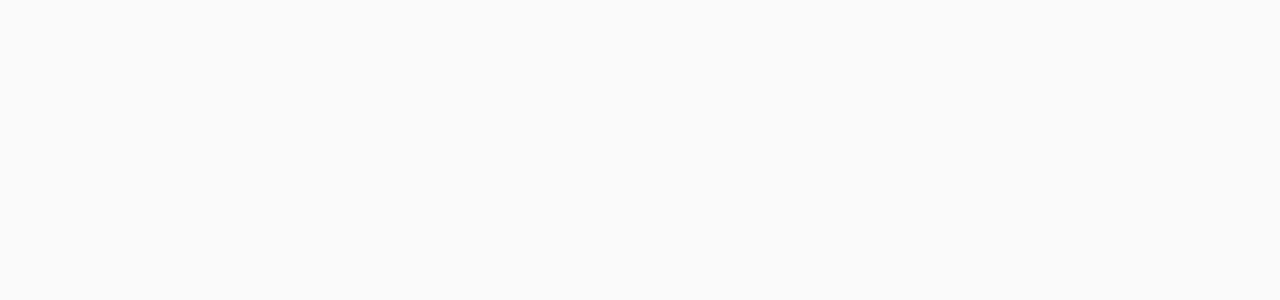
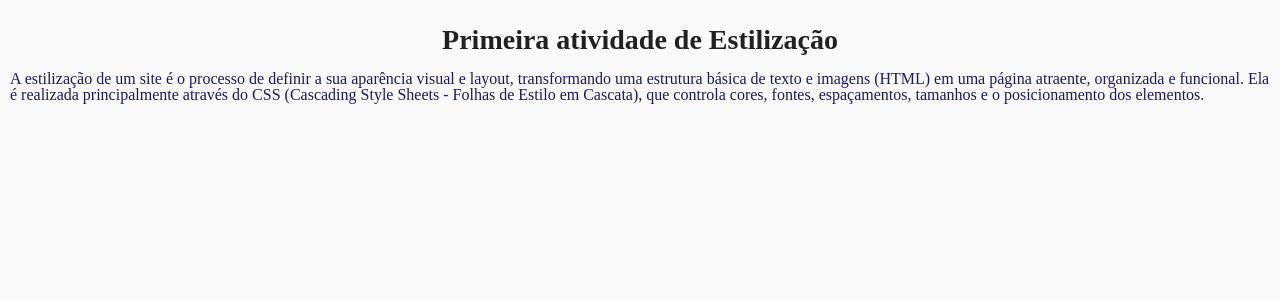
Before and after one commit to Plantikow/introducao-vitejs, a React (Vite) app: page /atividade/1 in a window 1280 px wide. Before the commit this address had no page. Shown: the top 300 px of the page. Built offline with nearby package versions, Linux system fonts and the light colour scheme.

Commit message:
atv estilo

```diff
--- a/src/App.jsx
+++ b/src/App.jsx
@@ -3,6 +3,7 @@
 import Home from './pages/home';
 import Exemplo01 from './pages/exemplos/ex-01';
 import Exemplo02 from './pages/exemplos/ex-02';
+import Atividade01 from './pages/atividades/atv-01';
 
 function App() {
 
@@ -11,6 +12,7 @@
       <Route path="/" element={<Home/>}/>
       <Route path="/exemplo/1" element={<Exemplo01 />}/>
       <Route path="/exemplo/2" element={<Exemplo02 />}/>
+      <Route path="/atividade/1" element={<Atividade01 />}/>
     </Routes>
   )
 }
--- /dev/null
+++ b/src/pages/atividades/atv-01/index.jsx
@@ -0,0 +1,12 @@
+import styles from './index.module.css'
+
+function Atividade01() {
+    return (
+        <div className={styles.container}>
+           <h1>Primeira atividade de Estilização</h1>
+           <p>A estilização de um site é o processo de definir a sua aparência visual e layout, transformando uma estrutura básica de texto e imagens (HTML) em uma página atraente, organizada e funcional. Ela é realizada principalmente através do CSS (Cascading Style Sheets - Folhas de Estilo em Cascata), que controla cores, fontes, espaçamentos, tamanhos e o posicionamento dos elementos.</p>
+        </div>
+    )
+}
+
+export default Atividade01;
--- /dev/null
+++ b/src/pages/atividades/atv-01/index.module.css
@@ -0,0 +1,10 @@
+.container{
+    display: flex;
+    flex: 1;
+    flex-direction: column;
+    align-items: center;
+}
+p{
+    font-size: 20px;
+    color: midnightblue;
+}
--- a/src/pages/home/index.jsx
+++ b/src/pages/home/index.jsx
@@ -11,6 +11,7 @@
 
                 <Link to="/exemplo/1">Exemplo 1 - componente basico</Link>
                 <Link to="/exemplo/2">Exemplo 2 - Uso de estilização com module</Link>
+                <Link to="/atividade/1">primeira atividade de estilização</Link>
             </div>
             <div className={styles.containerItens}>
                 <h2>Atividades</h2>
```
